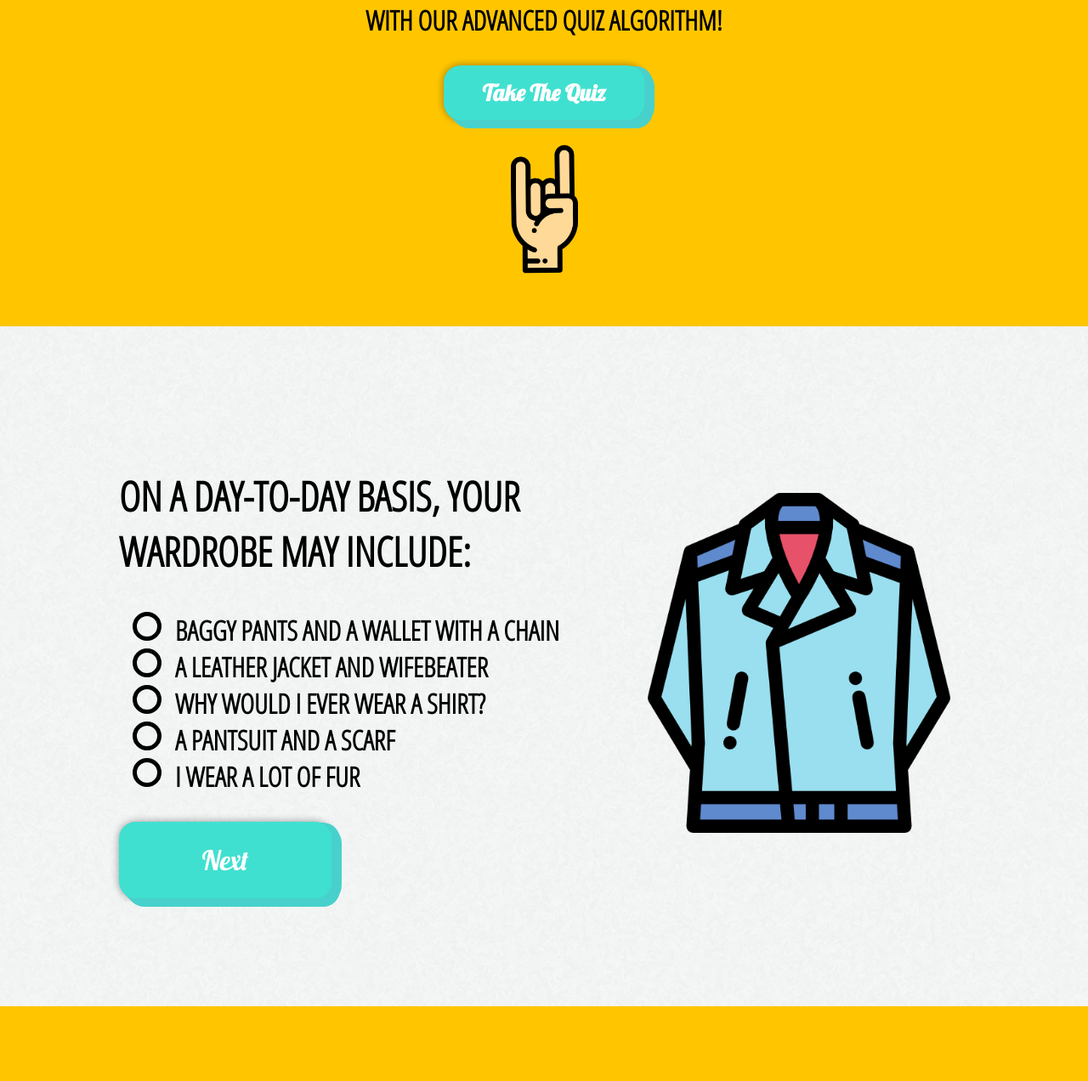
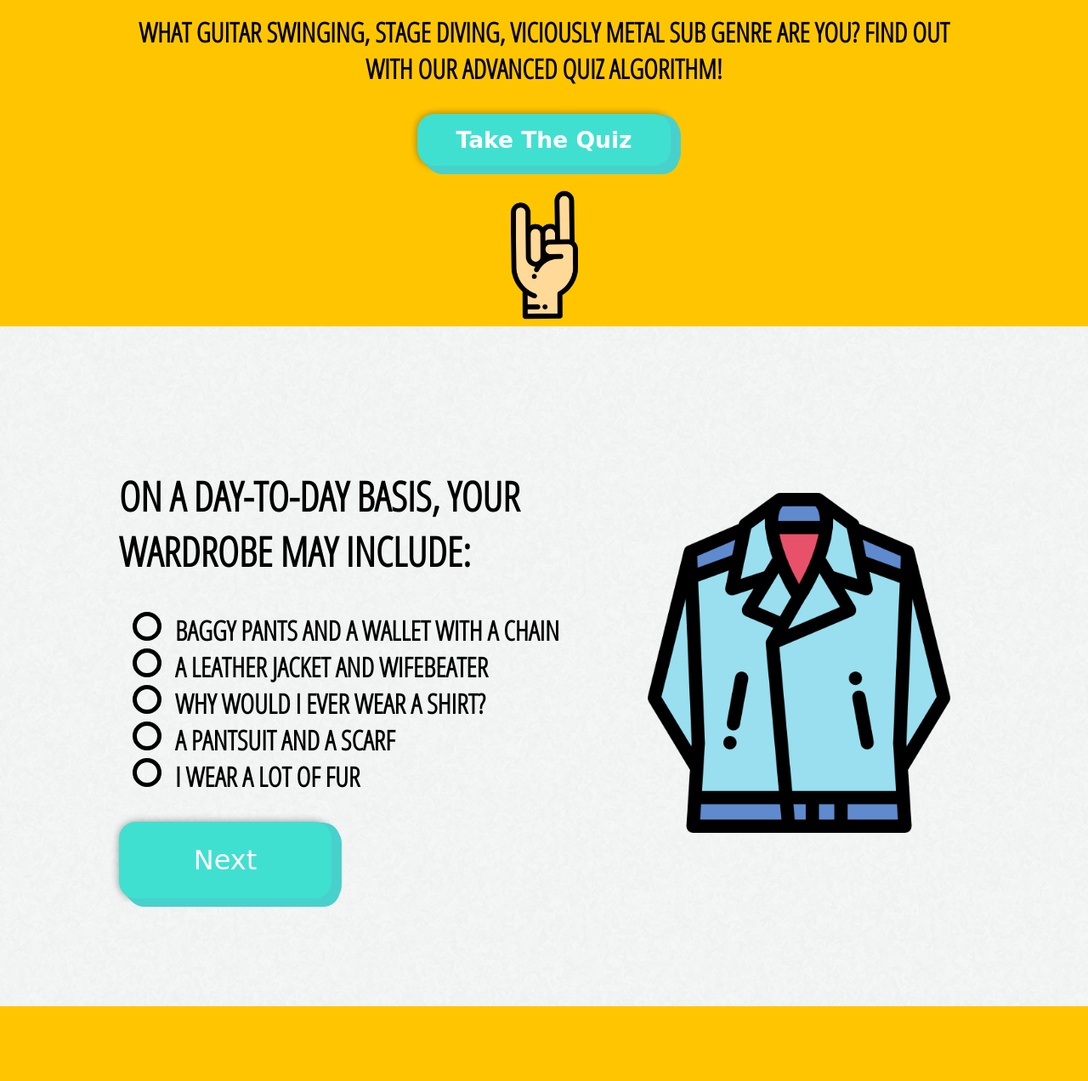
Before and after one commit to christophercos/MetalSubgenreQuiz, a plain HTML site: page index.html in a window 1280 px wide. Shown: the part 416-1688 px from the top of the page at 85% size. Drawn offline with nearby package versions, Linux system fonts and the light colour scheme.

Commit message:
modified styling and fonts

```diff
--- a/styles/styles.css
+++ b/styles/styles.css
@@ -4,6 +4,11 @@ input[type=reset],input[type=submit]{-webkit-appearance:button;cursor:pointer;}b
 .clearfix:after {visibility: hidden; display: block; font-size: 0; content: " "; clear: both; height: 0; }
 
 * { box-sizing: border-box; }
+
+@font-face {
+ font-family: "Bough";
+ src: url("./fonts/Bough-Regular.otf") format("otf"),
+}
 
 body {
     font-family: 'Open Sans Condensed', sans-serif;
@@ -65,7 +70,7 @@ header img {
 
 h1,
 .buttonSpecial {
-    font-family: 'Lobster', cursive;
+    font-family: 'Bough', cursive;
     text-transform: capitalize;
     color: #000;
     margin: 0;
@@ -142,7 +147,7 @@ form.question {
 }
 
 input[value="Next"] {
-    font-family: 'Lobster', cursive;
+    font-family: 'Bough', cursive;
     text-transform: none;
 }
 
```
Also changed, not shown: index.html (line endings or trailing spaces), styles/fonts/Bough-Regular.otf (added).
